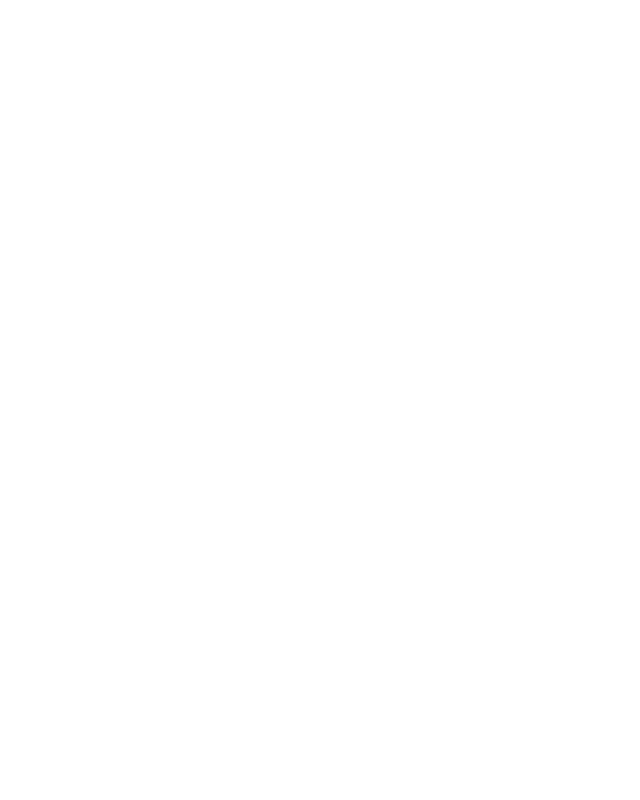
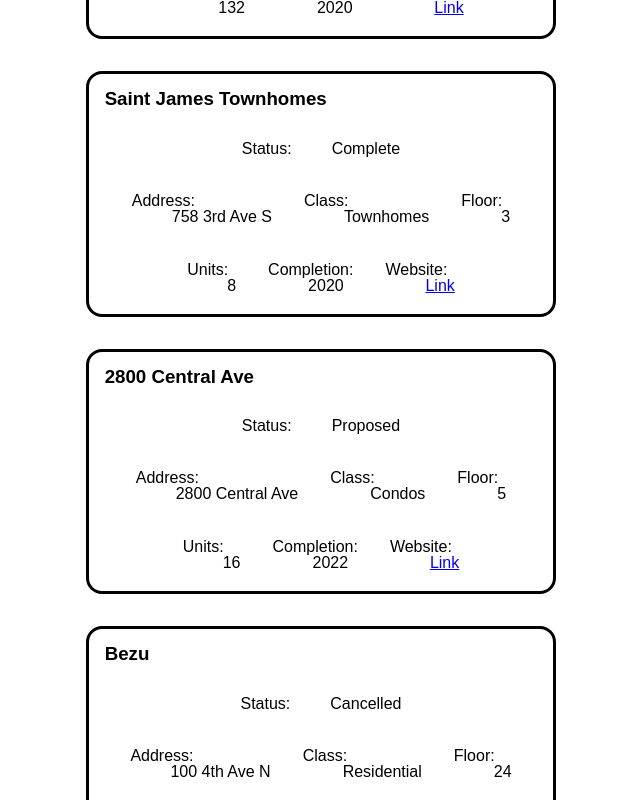
Before and after one commit to dannyjle/StPeteRising, a React (Create React App) app in the folder ClientApp/: page / in a window 1280 px wide. Shown: the part 1320-2120 px from the top of the page, without its empty margins (319-959 px from the left). Before the commit the page ends 800 px from the top, so only its background shows below. Built offline with nearby package versions, Linux system fonts and the light colour scheme.

Commit message:
display example data test

```diff
--- a/ClientApp/src/custom.scss
+++ b/ClientApp/src/custom.scss
@@ -15,9 +15,10 @@
   min-height: 100vh;
 }
 
-@media screen and (max-width: 480px) {
+@media screen and (max-width: 375px) {
   .spr-logo,
-  .dtsp-skyline {
+  .dtsp-skyline,
+  .results {
     width: 375px;
   }
 }
@@ -92,7 +93,7 @@
   flex-direction: column;
   min-height: 100vh;
 
-  .main {
+  .results {
     flex-grow: 1;
     display: grid;
   }
@@ -153,3 +154,37 @@
   margin: 1rem;
   padding: 8rem;
 }
+
+.results {
+  display: flex;
+  justify-content: center;
+  flex-direction: column;
+}
+
+.projectResults {
+  border-style: solid;
+  border-radius: 1rem;
+  min-width: 40vh;
+}
+
+.status {
+  display: flex;
+  justify-content: center;
+  padding-bottom: 1rem;
+}
+
+article {
+  display: flex;
+  justify-content: center;
+  flex-direction: row;
+  padding: 1px;
+  margin: 3px;
+}
+
+h3 {
+  margin: 1rem;
+}
+
+dt {
+  padding: 1rem;
+}
--- a/ClientApp/src/pages/Home.jsx
+++ b/ClientApp/src/pages/Home.jsx
@@ -1,3 +1,4 @@
+import { useState } from 'react'
 import facebook from './images/facebook.svg'
 import instagram from './images/instagram.svg'
 import twitter from './images/twitter.svg'
@@ -8,6 +9,98 @@
 import dtspSky from './images/dtspskyline.jpeg'
 
 export function Home() {
+  const [projects, setProjects] = useState([
+    {
+      id: 1,
+      name: 'Avanti',
+      status: 'Complete',
+      address: '201 4th St S',
+      class: 'Apartments',
+      floor: 9,
+      units: 366,
+      completion: '2018',
+      website: 'https://avantistpete.com/',
+    },
+    {
+      id: 2,
+      name: 'ONE St. Petersburg',
+      status: 'Complete',
+      address: '100 1st Ave N',
+      class: 'Condos',
+      floor: 41,
+      units: 253,
+      completion: '2018',
+      website: 'http://onestpetersburg.com/',
+    },
+    {
+      id: 3,
+      name: 'Tru by Hilton',
+      status: 'Complete',
+      address: '1650 Central Ave',
+      class: 'Hotel',
+      floor: 7,
+      units: 132,
+      completion: '2020',
+      website:
+        'https://www.hilton.com/en/hotels/piedtru-tru-st-petersburg-downtown-central-ave/',
+    },
+    {
+      id: 4,
+      name: 'Saint James Townhomes',
+      status: 'Complete',
+      address: '758 3rd Ave S',
+      class: 'Townhomes',
+      floor: 3,
+      units: 8,
+      completion: '2020',
+      website: 'https://saintjamessaintpete.com/',
+    },
+    {
+      id: 5,
+      name: '2800 Central Ave',
+      status: 'Proposed',
+      address: '2800 Central Ave',
+      class: 'Condos',
+      floor: 5,
+      units: 16,
+      completion: '2022',
+      website: 'https://www.2800central.com/',
+    },
+    {
+      id: 6,
+      name: 'Bezu',
+      status: 'Cancelled',
+      address: '100 4th Ave N',
+      class: 'Residential',
+      floor: 24,
+      units: 28,
+      completion: '2019',
+      website: 'N/A',
+    },
+    {
+      id: 7,
+      name: 'Ascent St Petersburg',
+      status: 'Under Construction',
+      address: '225 1st Ave N',
+      class: 'Apartments/Hotel',
+      floor: 36,
+      units: 526,
+      completion: '2023',
+      website: 'N/A',
+    },
+    {
+      id: 8,
+      name: 'Sapphire Condominiums',
+      status: 'Proposed',
+      address: '602 3rd Ave S',
+      class: 'Condos',
+      floor: 6,
+      units: 11,
+      completion: 'TBD',
+      website: 'N/A',
+    },
+  ])
+
   return (
     <>
       <div className="layout">
@@ -62,13 +155,44 @@
             </div>
           </div>
         </form>
-        <main className="main">
-          <dl>
-            <dt></dt>
-            <dt></dt>
-            <dt></dt>
-            <dt></dt>
-          </dl>
+        <main className="results">
+          {projects.map((project) => (
+            <dl className="projectResults">
+              <h3>{project.name}</h3>
+              <dt className="status">
+                Status: <dd>{project.status}</dd>{' '}
+              </dt>
+              <article>
+                <dt>
+                  Address: <dd>{project.address}</dd>
+                </dt>
+                <dt>
+                  Class: <dd>{project.class}</dd>
+                </dt>
+                <dt>
+                  Floor: <dd>{project.floor}</dd>
+                </dt>
+              </article>
+              <article>
+                <dt>
+                  Units: <dd>{project.units}</dd>
+                </dt>
+                <dt>
+                  Completion: <dd>{project.completion}</dd>
+                </dt>
+                <dt>
+                  Website:
+                  <dd>
+                    <a className="webpage" href="{project.website}">
+                      Link
+                    </a>
+                  </dd>
+                </dt>
+              </article>
+
+              {/* <a href="https://www.w3schools.com">Visit W3Schools</a>  */}
+            </dl>
+          ))}
         </main>
 
         <footer>
```
